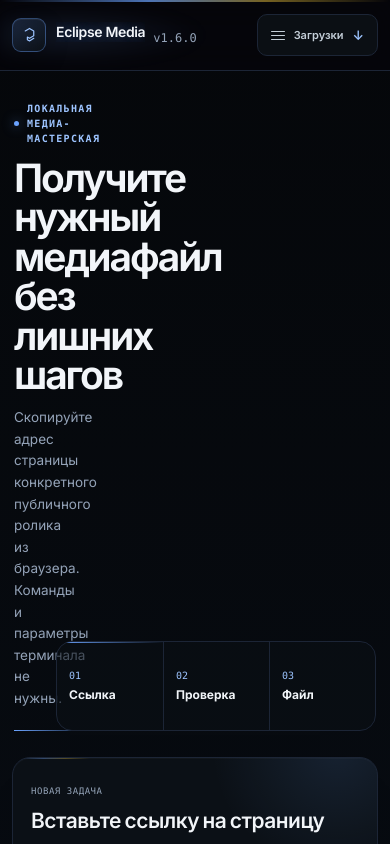
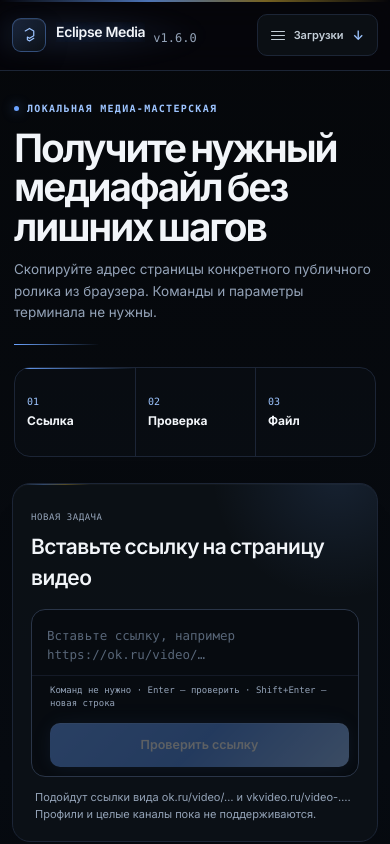
Before and after one commit to PavelHopson/eclipse-media, a React (Vite) app in the folder frontend/: page / in a window 390 px wide. Shown: the top 844 px of the page. Built offline with nearby package versions, Linux system fonts and the light colour scheme.

Commit message:
fix: keep download hero readable on mobile

```diff
--- a/frontend/src/index.css
+++ b/frontend/src/index.css
@@ -1136,12 +1136,13 @@ body::after {
 
 @media (max-width: 900px) {
   .download-shell { width: min(780px, calc(100% - 32px)); }
-  .download-hero { min-height: 0; }
+  .download-hero { grid-template-columns: 1fr; min-height: 0; }
+  .download-hero > div { min-width: 0; }
 }
 
 @media (max-width: 640px) {
   .download-shell { width: calc(100% - 24px); padding-top: 30px; }
-  .download-hero { gap: 22px; padding-bottom: 26px; }
+  .download-hero { grid-template-columns: 1fr; gap: 22px; padding-bottom: 26px; }
   .download-hero h1 { font-size: clamp(34px, 10vw, 45px); line-height: 1.01; }
   .download-start-card { padding: 18px; }
   .download-start-card__heading { align-items: flex-start; margin-bottom: 15px; }
```
Also changed, not shown: 1 other file (tests, documents, lock files or other folders).
